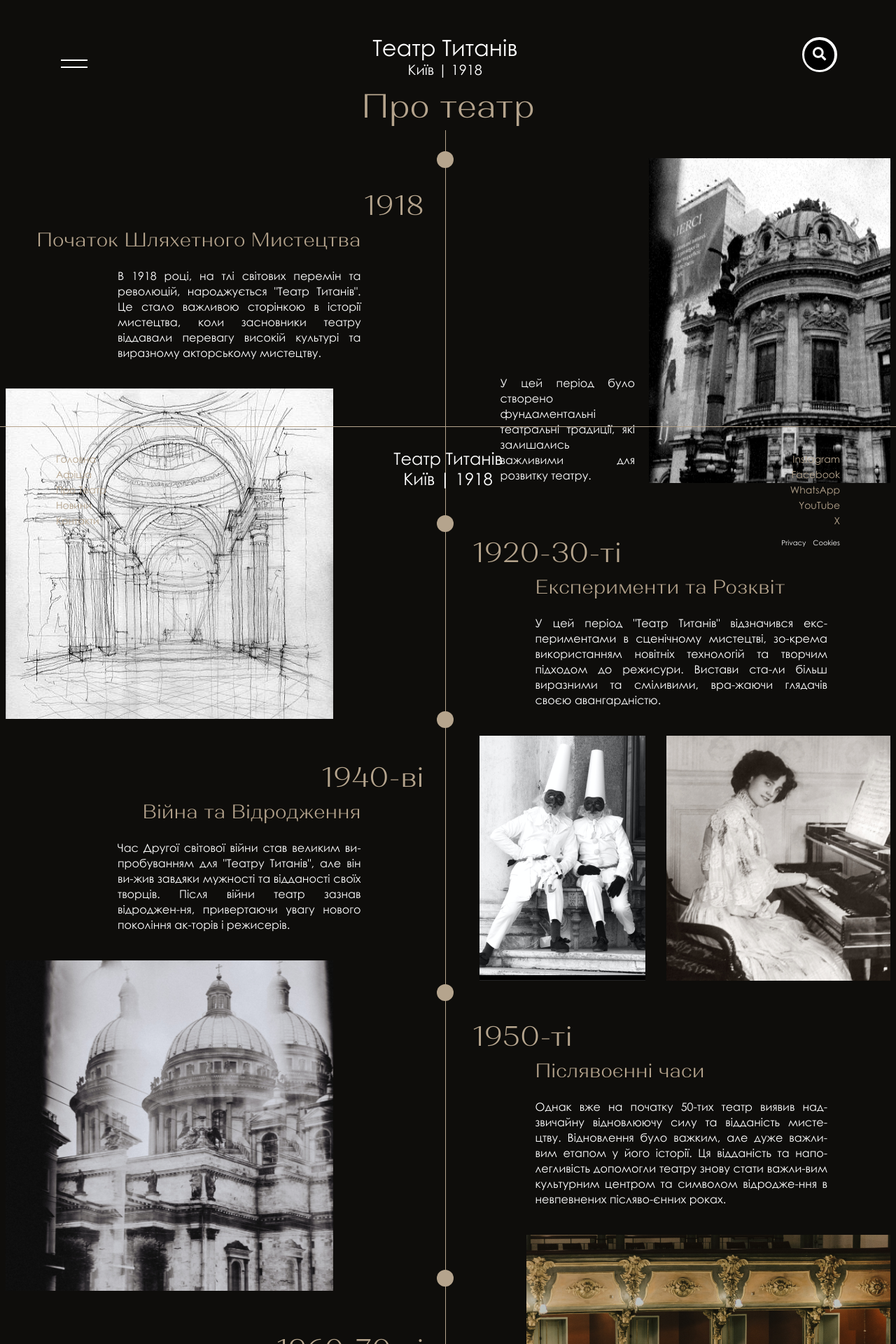
After one commit to Mar4ik10/theatresiteproject, a Django app: page /abouttheatre/ in a window 1280 px wide. The commit adds this page. Shown: the top 1920 px of the page at 70% size. Run offline with Django 4.2, Linux system fonts and the light colour scheme; some libraries are stand-ins or nearby versions.

Commit message:
add about theatre page

```diff
--- a/theatreproj/static/styles.css
+++ b/theatreproj/static/styles.css
@@ -638,3 +638,304 @@ iframe {
   height: 90px;
   margin-left: auto;
   }
+
+
+
+
+  .text-35 {
+    font-family: Alethia Next;
+    font-size: 48px;
+    font-weight: 350;
+    line-height: 70px;
+    letter-spacing: 0em;
+    text-align: center;
+    color: #B5A48D;
+    }
+
+  .mainFrame {
+      width: 100%;
+      height: 3441px;
+      display: flex;
+  }
+
+  .centralFrame {
+      flex-basis: 1px;
+      margin-right: 8px;
+      height: 3441px;
+      background: #B5A48D;
+      position: relative;
+  }
+
+  .rightFrame {
+    flex: 1;
+    height: 3441px;
+    align-content: center;
+  }
+
+  .leftFrame {
+    flex: 1;
+    height: 3441px;
+  }
+
+
+  .frame-164 {
+    display: flex;
+    flex-direction: row;
+    width: 135px;
+    height: 28px;
+    margin-left: 40%;
+    }
+
+  .circle1 {
+    width: 24px;
+    height: 24px;
+    background-color: #B5A48D;
+    border-radius: 50%;
+    position: absolute;
+    top: 30px; /* Початкова позиція від верху */
+    left: 50%;
+    transform: translateX(-50%);
+}
+
+.circle2 {
+  width: 24px;
+  height: 24px;
+  background-color: #B5A48D;
+  border-radius: 50%;
+  position: absolute;
+  top: 550px;
+  left: 50%;
+  transform: translateX(-50%);
+}
+
+.circle3 {
+  width: 24px;
+  height: 24px;
+  background-color: #B5A48D;
+  border-radius: 50%;
+  position: absolute;
+  top: 830px;
+  left: 50%;
+  transform: translateX(-50%);
+}
+
+.circle4 {
+  width: 24px;
+  height: 24px;
+  background-color: #B5A48D;
+  border-radius: 50%;
+  position: absolute;
+  top: 1220px;
+  left: 50%;
+  transform: translateX(-50%);
+}
+
+.circle5 {
+  width: 24px;
+  height: 24px;
+  background-color: #B5A48D;
+  border-radius: 50%;
+  position: absolute;
+  top: 1628px;
+  left: 50%;
+  transform: translateX(-50%);
+}
+
+.circle6 {
+  width: 24px;
+  height: 24px;
+  background-color: #B5A48D;
+  border-radius: 50%;
+  position: absolute;
+  top: 1940px;
+  left: 50%;
+  transform: translateX(-50%);
+}
+
+.circle7 {
+  width: 24px;
+  height: 24px;
+  background-color: #B5A48D;
+  border-radius: 50%;
+  position: absolute;
+  top: 2420px;
+  left: 50%;
+  transform: translateX(-50%);
+}
+
+
+
+.part1 {
+  margin-right: 30px;
+  margin-top: 17px;
+}
+
+.part2 {
+  margin-right: 30px;
+  margin-top: 50px;
+}
+
+.part3 {
+  margin-right: 30px;
+  margin-top: 50px;
+}
+
+.part4 {
+  margin-right: 30px;
+  margin-top: 50px;
+}
+
+.text-years {
+  font-family: Alethia Next;
+  font-size: 40px;
+  font-weight: 350;
+  line-height: 58px;
+  text-align: right;
+  color: #B5A48D;
+}
+
+.text-caption {
+  font-family: Alethia Next;
+  font-size: 28px;
+  font-weight: 350;
+  line-height: 41px;
+  letter-spacing: 0em;
+  text-align: right;
+  margin-right: 90px;
+  color: #B5A48D;
+}
+
+.text-descrip {
+  font-family: Century Gothic;
+  font-size: 16px;
+  font-weight: 300;
+  line-height: 22px;
+  letter-spacing: 0em;
+  text-align: justify;
+  margin-right: 90px;
+  margin-left: 160px;
+  margin-top: 20px;
+  color: #FFFFFF;
+}
+
+.image1 {
+  width: 468px;
+  height: 472px;
+  margin-top: 40px;
+}
+
+
+.part5 {
+  margin-left: 30px;
+}
+
+.part5_1{
+  display: flex;
+  flex-direction: row;
+}
+
+.part6 {
+  margin-top: 70px;
+  margin-left: 30px;
+}
+
+.part6_1{
+  display: flex;
+  flex-direction: row;
+}
+
+.part7 {
+  margin-top: 50px;
+  margin-left: 30px;
+}
+
+.part7_1{
+  display: flex;
+  flex-direction: row;
+}
+
+.part8 {
+  margin-top: 50px;
+  margin-left: 30px;
+}
+
+.part8_1{
+  display: flex;
+  flex-direction: row;
+}
+
+.text-years2 {
+  font-family: Alethia Next;
+  font-size: 40px;
+  font-weight: 350;
+  line-height: 58px;
+  text-align: left;
+  color: #B5A48D;
+}
+
+.text-caption2 {
+  font-family: Alethia Next;
+  font-size: 28px;
+  font-weight: 350;
+  line-height: 41px;
+  letter-spacing: 0em;
+  text-align: left;
+  margin-left: 90px;
+  color: #B5A48D;
+}
+
+.text-descrip2 {
+  font-family: Century Gothic;
+  font-size: 16px;
+  font-weight: 300;
+  line-height: 22px;
+  text-align: justify;
+  margin-left: 90px;
+  margin-right: 90px;
+  margin-top: 20px;
+  color: #FFFFFF;
+}
+
+.text-descrip3 {
+  font-family: Century Gothic;
+  font-size: 16px;
+  font-weight: 300;
+  line-height: 22px;
+  text-align: justify;
+  margin-left: 40px;
+  margin-right: 20px;
+  margin-top: 350px;
+  color: #FFFFFF;
+}
+
+.text-descrip4 {
+  font-family: Century Gothic;
+  font-size: 16px;
+  font-weight: 300;
+  line-height: 22px;
+  text-align: justify;
+  margin-left: 90px;
+  margin-right: 90px;
+  margin-top: 30px;
+  color: #FFFFFF;
+}
+
+
+.image5 {
+  margin-top: 40px;
+}
+
+.image6 {
+  margin-top: 40px;
+  margin-left: auto;
+}
+
+.image7 {
+  margin-left: 30px;
+  margin-top: 40px;
+}
+
+.image8 {
+  margin-top: 40px;
+  margin-left: auto;
+}
--- /dev/null
+++ b/theatreproj/templates/abouttheatre.html
@@ -0,0 +1,76 @@
+{% extends "base.html" %}{% load static %}{% block main %}
+<div class="text-35">Про театр</div>
+<div class="mainFrame">
+    <div class="rightFrame">
+        <div class="part1">
+            <div class="text-years">1918</div>
+            <div class="text-caption">Початок Шляхетного Мистецтва</div>
+            <div class="text-descrip">В 1918 році, на тлі світових перемін та революцій, народжується "Театр Титанів". Це стало важливою сторінкою в історії мистецтва, коли засновники театру віддавали перевагу високій культурі та виразному акторському мистецтву.</div>
+            <img src="{% static 'image1.png' %}" alt="зображення" class="image1">
+        </div>
+        <div class="part2">
+            <div class="text-years">1940-ві</div>
+            <div class="text-caption">Війна та Відродження</div>
+            <div class="text-descrip">Час Другої світової війни став великим ви-пробуванням для "Театру Титанів", але він ви-жив завдяки мужності та відданості своїх творців. Після війни театр зазнав відроджен-ня, привертаючи увагу нового покоління ак-торів і режисерів.</div>
+            <img src="{% static 'image2.png' %}" alt="зображення" class="image1">
+        </div>
+        <div class="part3">
+            <div class="text-years">1960-70-ті</div>
+            <div class="text-caption">Радянський Період</div>
+            <div class="text-descrip">У цей період "Театр Титанів" був вплинутий радя-нською культурною політикою, але зумів зберегти свою непересічність та автентичність. Вистави вразили аудиторію глибокими сюжетами та вра-жаючими виконаннями акторів.</div>
+            <img src="{% static 'image3.png' %}" alt="зображення" class="image1">
+        </div>
+        <div class="part4">
+            <div class="text-years">2000-нині</div>
+            <div class="text-caption"> Сучасність та Світові<br>Розшарування</div>
+            <div class="text-descrip">У сучасний період "Театр Титанів" продовжує диву-вати та надихати глядачів із своєю вишуканістю та сучасним підходом до театрального мистецтва. Він залишається символом культурної спадщини та прагне долати географічні межі, взаємодіючи з митцями та аудиторією з усього світу.</div>
+            <img src="{% static 'image4.png' %}" alt="зображення" class="image1">
+        </div>
+    </div>
+    <div class="centralFrame">
+        <div class="circle1"></div>
+        <div class="circle2"></div>
+        <div class="circle3"></div>
+        <div class="circle4"></div>
+        <div class="circle5"></div>
+        <div class="circle6"></div>
+        <div class="circle7"></div>
+    </div>
+    <div class="leftFrame">
+        <div class="part5">
+            <div class="part5_1">
+                <div class="text-descrip3">У цей період було створено фундаментальні театральні традиції, які залишались важливими для розвитку театру.</div>
+                <img src="{% static 'image5.png' %}" alt="зображення" class="image5">
+            </div>
+        </div>
+       <div class="part6">
+            <div class="text-years2">1920-30-ті</div>
+            <div class="text-caption2">Експерименти та Розквіт</div>
+            <div class="text-descrip2">У цей період "Театр Титанів" відзначився екс-периментами в сценічному мистецтві, зо-крема використанням новітніх технологій та творчим підходом до режисури. Вистави ста-ли більш виразними та сміливими, вра-жаючи глядачів своєю авангардністю.</div>
+            <div class="part6_1">
+                <img src="{% static 'image6.png' %}" alt="зображення" class="image6">
+                <img src="{% static 'image7.png' %}" alt="зображення" class="image7">
+            </div>
+        </div>
+        <div class="part7">
+            <div class="text-years2">1950-ті</div>
+            <div class="text-caption2">Післявоєнні часи</div>
+            <div class="text-descrip2">Однак вже на початку 50-тих театр виявив над-звичайну відновлюючу силу та відданість мисте-цтву. Відновлення було важким, але дуже важли-вим етапом у його історії. Ця відданість та напо-легливість допомогли театру знову стати важли-вим культурним центром та символом відродже-ння в невпевнених післяво-єнних роках.</div>
+            <div class="part7_1">
+                 <img src="{% static 'image8.png' %}" alt="зображення" class="image6">
+            </div>
+
+        </div>
+        <div class="part8">
+            <div class="text-years2">1980-90-ті</div>
+            <div class="text-caption2">Гласність та Творча Свобода</div>
+            <div class="text-descrip2">З кінця 1980-х років "Театр Титанів" знову став символом творчої свободи та гласності. Театра-льні вистави відзначилися відвертістю та актуа-льністю сюжетів, що відображали соціокультурні зміни та дискусії того часу. У творчості театру виділялися сміливі експерименти з формами і жанрами, що сприяли появі нових інноваційних підходів до театрального мистецтва та залученню молодого покоління артистів та глядачів.</div>
+            <div class="part7_1">
+                <img src="{% static 'image9.png' %}" alt="зображення" class="image6">
+            </div>
+            <div class="text-descrip4">За багато віків існування "Театр Титанів" став відомим не лише своїми вражаючими виста-вами, але й символом мистецької стійкості і інноваційного духу. Наша історія є частиною всесвітнього дороговказу мистецтва, і ми го-рді продовжувати цей захоплюючий шлях разом з вами.</div>
+        </div>
+    </div>
+</div>
+
+{% endblock %}
--- a/theatreproj/theatrehome/urls.py
+++ b/theatreproj/theatrehome/urls.py
@@ -5,5 +5,6 @@ from . import views
 
 urlpatterns = [
     path("", views.index, name="index"),
-    path("contact/", views.contact, name="contact")
+    path("contact/", views.contact, name="contact"),
+    path("abouttheatre/", views.abouttheatre, name="abouttheatre"),
 ] + static(settings.MEDIA_URL, document_root=settings.MEDIA_ROOT)
--- a/theatreproj/theatrehome/views.py
+++ b/theatreproj/theatrehome/views.py
@@ -7,3 +7,6 @@ def index(request):
 
 def contact(request):
     return render(request, "contact.html")
+
+def abouttheatre(request):
+    return render(request, "abouttheatre.html")
```
Also changed, not shown: theatreproj/public/image1.png (added), theatreproj/static/image1.png (added), theatreproj/static/image2.png (added), theatreproj/static/image3.png (added), theatreproj/static/image4.png (added), theatreproj/static/image5.png (added), theatreproj/static/image6.png (added), theatreproj/static/image7.png (added), theatreproj/static/image8.png (added), theatreproj/static/image9.png (added), 2 other files.
